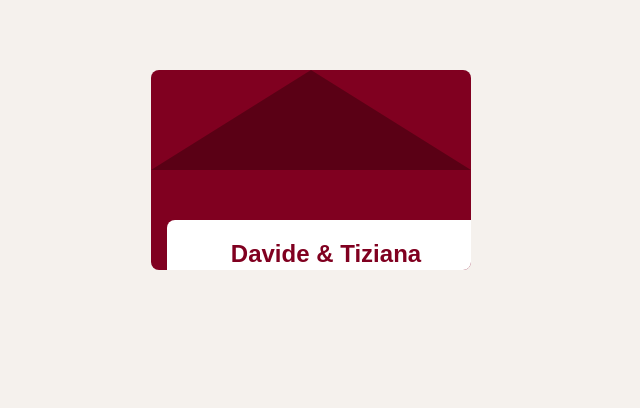
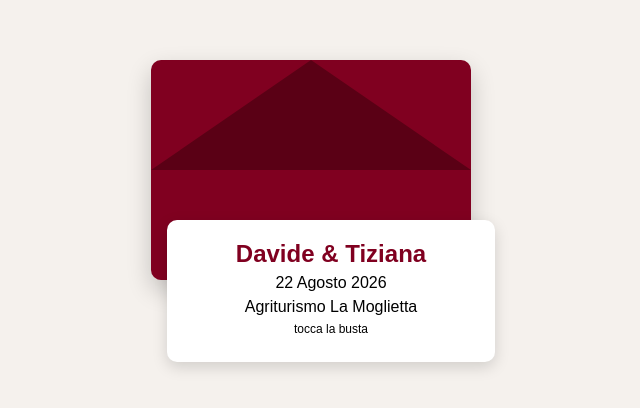
Before and after one commit to Anellos17/matrimonio-davide-tiziana, a plain HTML site: page index.html in a window 1280 px wide. Shown: the part 230-638 px from the top of the page, without its empty margins (329-969 px from the left). Drawn offline with Linux system fonts and the light colour scheme.

Commit message:
Update index.html

```diff
--- a/index.html
+++ b/index.html
@@ -3,42 +3,51 @@
 <head>
 <meta charset="UTF-8">
 <meta name="viewport" content="width=device-width, initial-scale=1.0">
+
 <title>Matrimonio Davide & Tiziana</title>
 
 <style>
 body {
   margin:0;
+  background:#f5f1ed;
   font-family:Arial, sans-serif;
-  background:#f5f1ed;
   display:flex;
   justify-content:center;
   align-items:center;
   height:100vh;
 }
 
-/* BUSTA */
-.envelope {
+/* CONTENITORE */
+.container {
   position:relative;
   width:320px;
-  height:200px;
-  background:#800020;
+  height:220px;
   cursor:pointer;
-  border-radius:8px;
-  overflow:hidden;
 }
 
-/* FLAP */
+/* BASE BUSTA */
+.base {
+  position:absolute;
+  width:100%;
+  height:100%;
+  background:#800020;
+  border-radius:10px;
+  box-shadow:0 10px 25px rgba(0,0,0,0.2);
+}
+
+/* FLAP TRIANGOLO */
 .flap {
   position:absolute;
+  top:0;
+  left:0;
   width:0;
   height:0;
   border-left:160px solid transparent;
   border-right:160px solid transparent;
-  border-bottom:100px solid #5a0015;
-  top:0;
+  border-bottom:110px solid #5a0015;
   transform-origin:top;
-  transition:0.6s;
-  z-index:2;
+  transition:0.6s ease;
+  z-index:3;
 }
 
 /* LETTERA */
@@ -46,23 +55,25 @@ body {
   position:absolute;
   width:90%;
   background:white;
-  top:30px;
+  top:40px;
   left:5%;
-  padding:15px;
+  padding:20px;
+  border-radius:10px;
   text-align:center;
-  border-radius:8px;
   transform:translateY(120px);
-  transition:0.6s;
-  z-index:1;
+  transition:0.6s ease;
+  z-index:2;
+  box-shadow:0 5px 15px rgba(0,0,0,0.15);
 }
 
-.letter h2 {
-  margin:5px 0;
+/* TESTI */
+h2 {
+  margin:0;
   color:#800020;
 }
 
-.letter p {
-  margin:5px 0;
+p {
+  margin:6px 0;
 }
 
 /* ANIMAZIONE */
@@ -71,26 +82,28 @@ body {
 }
 
 .open .letter {
-  transform:translateY(-40px);
+  transform:translateY(-60px);
 }
 </style>
 </head>
 
 <body>
 
-<div class="envelope" onclick="openEnvelope()">
+<div class="container" onclick="openEnvelope()">
+  <div class="base"></div>
   <div class="flap"></div>
+
   <div class="letter">
     <h2>Davide & Tiziana</h2>
     <p>22 Agosto 2026</p>
     <p>Agriturismo La Moglietta</p>
-    <p style="font-size:12px;">(tocca la busta)</p>
+    <p style="font-size:12px;">tocca la busta</p>
   </div>
 </div>
 
 <script>
 function openEnvelope() {
-  document.querySelector('.envelope').classList.toggle('open');
+  document.querySelector('.container').classList.toggle('open');
 }
 </script>
 
```
